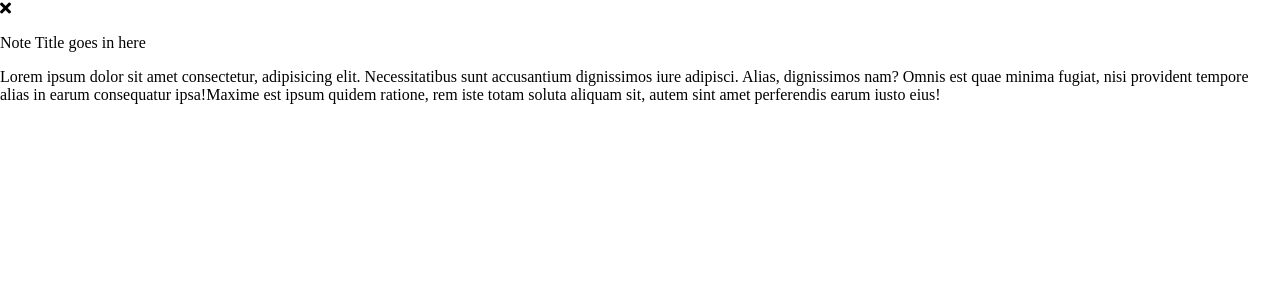
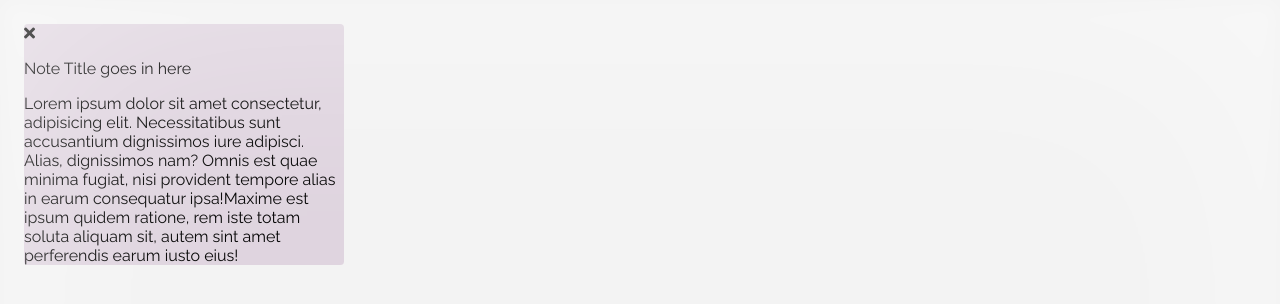
Before and after one commit to decameronn/noteX, a website: page app/pug/index.pug in a window 1280 px wide. Drawn offline with nearby package versions, Linux system fonts and the light colour scheme; files that its build step writes are made by us from their sources.

Commit message:
Initial test with flexbox.

```diff
--- a/app/sass/style.sass
+++ b/app/sass/style.sass
@@ -1,13 +1,30 @@
+// @import url('https://fonts.googleapis.com/css2?family=Raleway:ital,wght@0,300;0,400;0,600;1,300;1,400;1,600&display=swap')
+
 body
-  margin: 0
-  padding: 0
-h1
-  font-family: 'Liberation Serif'
-  font-size: 2rem
-  &:hover
-    color: #c73535
-    transition: .3s
-li
-  list-style: none
-  &:hover
-    text-decoration: underline
+  padding: 1em
+  background: #f3f3f3
+  font-family: 'Raleway', sans-serif
+
+.note-container
+  display: flex
+  flex-flow: row wrap
+  &::before
+    content: ''
+    position: absolute
+    top: 0
+    right: 0
+    bottom: 0
+    left: 0
+    box-shadow: inset 0 0 2000px rgba(255, 255, 255, .5)
+    filter: blur(10px)
+
+.note-list
+  flex-grow: 1
+  justify-content: center
+  flex-wrap: wrap
+  margin: 0 auto
+
+.note
+  background-color: rgba(215, 200, 215, .7)
+  border-radius: .3vw
+  width: 25vw
```
